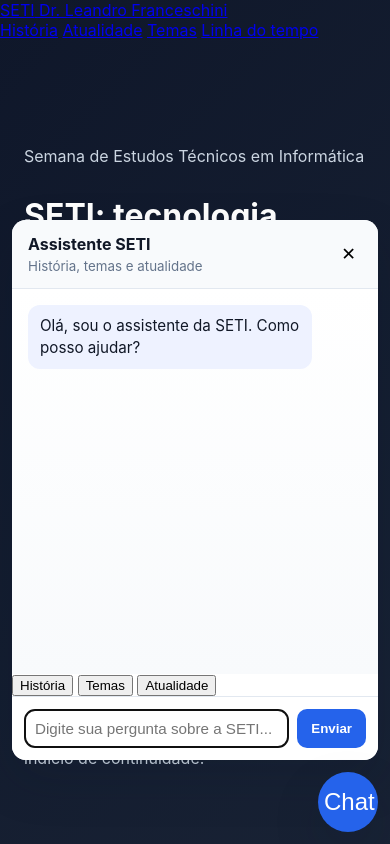
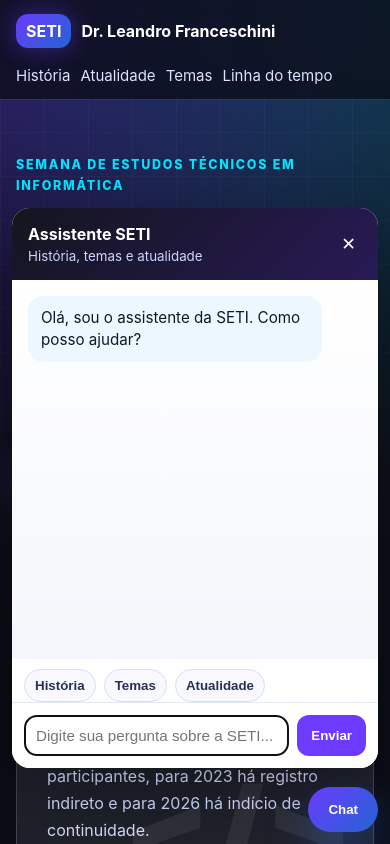
Before and after one commit to erick98728/TechStore, a website: page public/index.html in a window 390 px wide. Both pictures are taken after a click on the button "Perguntar ao assistente". Shown: the top 844 px of the page. Drawn offline with Linux system fonts and the light colour scheme.

Commit message:
Atualiza visual responsivo para SETI

```diff
--- a/public/styles.css
+++ b/public/styles.css
@@ -1,93 +1,380 @@
 :root {
-  --bg: #0f172a;
-  --surface: #ffffff;
-  --surface-soft: #f8fafc;
-  --text: #111827;
-  --text-light: #64748b;
-  --primary: #2563eb;
-  --primary-dark: #1d4ed8;
-  --border: #e2e8f0;
-  --shadow: 0 20px 50px rgba(15, 23, 42, 0.16);
+  --purple: #6c3bff;
+  --purple-soft: #b9a7ff;
+  --blue: #2364d2;
+  --cyan: #00e5ff;
+  --graphite: #14151f;
+  --dark: #0b0d17;
+  --white: #ffffff;
+  --muted: #aeb7d8;
+  --soft: #f4f6fb;
+  --card: rgba(255, 255, 255, 0.08);
+  --border: rgba(255, 255, 255, 0.16);
+  --shadow: 0 24px 70px rgba(0, 0, 0, 0.28);
 }
 
 * {
   box-sizing: border-box;
 }
 
+html {
+  scroll-behavior: smooth;
+}
+
 body {
   margin: 0;
   font-family: Inter, Segoe UI, Roboto, Arial, sans-serif;
-  background: linear-gradient(135deg, #0f172a 0%, #1e293b 40%, #334155 100%);
-  color: #fff;
+  background:
+    radial-gradient(circle at top left, rgba(108, 59, 255, 0.35), transparent 32rem),
+    radial-gradient(circle at top right, rgba(0, 229, 255, 0.22), transparent 30rem),
+    linear-gradient(135deg, #0b0d17 0%, #14151f 48%, #201245 100%);
+  color: var(--white);
   min-height: 100vh;
 }
 
+body::before {
+  content: "";
+  position: fixed;
+  inset: 0;
+  pointer-events: none;
+  background-image:
+    linear-gradient(rgba(255, 255, 255, 0.04) 1px, transparent 1px),
+    linear-gradient(90deg, rgba(255, 255, 255, 0.04) 1px, transparent 1px);
+  background-size: 44px 44px;
+  mask-image: linear-gradient(to bottom, black, transparent 78%);
+}
+
+.topbar {
+  position: sticky;
+  top: 0;
+  z-index: 20;
+  display: flex;
+  justify-content: space-between;
+  align-items: center;
+  gap: 18px;
+  padding: 16px clamp(18px, 5vw, 72px);
+  background: rgba(11, 13, 23, 0.76);
+  backdrop-filter: blur(18px);
+  border-bottom: 1px solid var(--border);
+}
+
+.logo {
+  color: var(--white);
+  text-decoration: none;
+  font-weight: 700;
+  display: flex;
+  align-items: center;
+  gap: 10px;
+}
+
+.logo span {
+  padding: 7px 10px;
+  border-radius: 12px;
+  background: linear-gradient(135deg, var(--purple), var(--blue));
+  box-shadow: 0 0 24px rgba(108, 59, 255, 0.45);
+}
+
+nav {
+  display: flex;
+  gap: 14px;
+  flex-wrap: wrap;
+}
+
+nav a {
+  color: #dbe3ff;
+  text-decoration: none;
+  font-size: 0.94rem;
+}
+
+nav a:hover {
+  color: var(--cyan);
+}
+
+.hero,
+.section,
+.stats {
+  width: min(1120px, calc(100% - 32px));
+  margin: 0 auto;
+}
+
 .hero {
-  min-height: 100vh;
+  min-height: 82vh;
   display: grid;
-  place-items: center;
+  grid-template-columns: 1.15fr 0.85fr;
+  align-items: center;
+  gap: clamp(24px, 5vw, 72px);
+  padding: 72px 0 34px;
+}
+
+.eyebrow {
+  margin: 0 0 12px;
+  color: var(--cyan);
+  text-transform: uppercase;
+  letter-spacing: 0.14em;
+  font-size: 0.78rem;
+  font-weight: 800;
+}
+
+h1,
+h2,
+h3,
+p {
+  margin-top: 0;
+}
+
+h1 {
+  font-size: clamp(2.4rem, 6vw, 5rem);
+  line-height: 0.96;
+  margin-bottom: 22px;
+  letter-spacing: -0.06em;
+}
+
+h2 {
+  font-size: clamp(1.8rem, 4vw, 3rem);
+  line-height: 1.05;
+  letter-spacing: -0.04em;
+}
+
+h3 {
+  margin-bottom: 10px;
+}
+
+p {
+  color: #d4dcff;
+  line-height: 1.7;
+}
+
+.hero-text > p:not(.eyebrow) {
+  font-size: 1.08rem;
+  max-width: 650px;
+}
+
+.actions {
+  display: flex;
+  gap: 12px;
+  flex-wrap: wrap;
+  margin-top: 26px;
+}
+
+.btn {
+  border: 0;
+  border-radius: 999px;
+  padding: 13px 18px;
+  color: var(--white);
+  font-weight: 800;
+  text-decoration: none;
+  cursor: pointer;
+  font-size: 0.96rem;
+}
+
+.btn.primary {
+  background: linear-gradient(135deg, var(--purple), var(--blue));
+  box-shadow: 0 14px 34px rgba(108, 59, 255, 0.35);
+}
+
+.btn.secondary {
+  background: rgba(255, 255, 255, 0.1);
+  border: 1px solid var(--border);
+}
+
+.hero-card,
+.panel,
+.cards article,
+.topic-grid article,
+.timeline article,
+.visual,
+.note,
+.stats article {
+  background: var(--card);
+  border: 1px solid var(--border);
+  box-shadow: var(--shadow);
+  backdrop-filter: blur(16px);
+}
+
+.hero-card {
+  position: relative;
+  overflow: hidden;
+  border-radius: 32px;
+  padding: 30px;
+}
+
+.hero-card::after {
+  content: "</>";
+  position: absolute;
+  right: 20px;
+  bottom: -22px;
+  color: rgba(255, 255, 255, 0.07);
+  font-size: 8rem;
+  font-weight: 900;
+}
+
+.tag {
+  display: inline-flex;
+  padding: 7px 12px;
+  border-radius: 999px;
+  background: rgba(0, 229, 255, 0.12);
+  color: var(--cyan);
+  font-size: 0.82rem;
+  font-weight: 800;
+  margin-bottom: 18px;
+}
+
+.stats {
+  display: grid;
+  grid-template-columns: repeat(3, 1fr);
+  gap: 16px;
+  margin-bottom: 54px;
+}
+
+.stats article {
+  border-radius: 22px;
+  padding: 22px;
+}
+
+.stats strong {
+  display: block;
+  color: var(--cyan);
+  font-size: 1.35rem;
+  margin-bottom: 8px;
+}
+
+.stats span {
+  color: #d9def7;
+}
+
+.section {
+  padding: 72px 0;
+}
+
+.split,
+.visual {
+  display: grid;
+  grid-template-columns: 0.8fr 1.2fr;
+  gap: clamp(24px, 5vw, 60px);
+  align-items: start;
+}
+
+.panel,
+.note {
+  border-radius: 28px;
+  padding: 28px;
+}
+
+.section-title {
+  max-width: 760px;
+  margin-bottom: 28px;
+}
+
+.cards {
+  display: grid;
+  grid-template-columns: repeat(3, 1fr);
+  gap: 18px;
+}
+
+.cards article,
+.topic-grid article,
+.timeline article {
+  border-radius: 24px;
   padding: 24px;
 }
 
-.container {
-  max-width: 680px;
-  text-align: center;
+.cards span {
+  display: inline-grid;
+  place-items: center;
+  width: 42px;
+  height: 42px;
+  border-radius: 14px;
+  color: var(--cyan);
+  background: rgba(0, 229, 255, 0.12);
+  font-size: 1.3rem;
+  margin-bottom: 16px;
 }
 
-h1 {
-  font-size: clamp(2rem, 4vw, 3.25rem);
-  margin-bottom: 12px;
+.topic-grid {
+  display: grid;
+  grid-template-columns: repeat(3, 1fr);
+  gap: 18px;
 }
 
-p {
-  color: #cbd5e1;
-  line-height: 1.6;
-  margin-bottom: 24px;
+.topic-grid b {
+  display: inline-block;
+  color: var(--cyan);
+  margin-bottom: 14px;
+  font-size: 0.85rem;
+  letter-spacing: 0.12em;
 }
 
-.cta {
-  background: var(--primary);
-  color: #fff;
-  border: 0;
-  border-radius: 999px;
-  padding: 12px 22px;
-  cursor: pointer;
-  font-weight: 600;
+.timeline {
+  display: grid;
+  gap: 16px;
 }
 
-.cta:hover {
-  background: var(--primary-dark);
+.timeline article {
+  border-left: 4px solid var(--cyan);
+}
+
+.timeline strong {
+  color: var(--purple-soft);
+}
+
+.visual {
+  border-radius: 30px;
+  padding: 30px;
+}
+
+.palette {
+  display: grid;
+  grid-template-columns: repeat(5, minmax(0, 1fr));
+  gap: 12px;
+}
+
+.palette span {
+  min-height: 98px;
+  border-radius: 18px;
+  padding: 12px;
+  display: flex;
+  align-items: end;
+  justify-content: center;
+  background: var(--color);
+  color: #fff;
+  font-weight: 800;
+  box-shadow: inset 0 0 0 1px rgba(255, 255, 255, 0.25);
+  text-shadow: 0 1px 8px rgba(0, 0, 0, 0.45);
+}
+
+.note {
+  margin-bottom: 80px;
+  border-color: rgba(0, 229, 255, 0.35);
 }
 
 .chat-toggle {
   position: fixed;
   right: 20px;
   bottom: 20px;
-  width: 60px;
-  height: 60px;
   border: 0;
-  border-radius: 50%;
-  background: var(--primary);
+  border-radius: 999px;
+  background: linear-gradient(135deg, var(--purple), var(--blue));
   color: #fff;
-  font-size: 1.5rem;
+  padding: 15px 20px;
   cursor: pointer;
-  box-shadow: var(--shadow);
+  box-shadow: 0 18px 45px rgba(35, 100, 210, 0.42);
+  font-weight: 900;
   z-index: 1001;
 }
 
 .chat-widget {
   position: fixed;
   right: 20px;
-  bottom: 90px;
-  width: min(380px, calc(100vw - 24px));
-  height: min(540px, calc(100vh - 120px));
-  background: var(--surface);
-  color: var(--text);
-  border-radius: 16px;
+  bottom: 86px;
+  width: min(390px, calc(100vw - 24px));
+  height: min(560px, calc(100vh - 112px));
+  background: #fff;
+  color: #111827;
+  border-radius: 22px;
   overflow: hidden;
   box-shadow: var(--shadow);
   display: grid;
-  grid-template-rows: auto 1fr auto;
+  grid-template-rows: auto 1fr auto auto;
   z-index: 1000;
 }
 
@@ -96,23 +383,25 @@ p {
 }
 
 .chat-header {
-  padding: 14px 16px;
-  background: var(--surface-soft);
-  border-bottom: 1px solid var(--border);
+  padding: 16px;
+  background: linear-gradient(135deg, var(--graphite), #281a55);
+  color: #fff;
   display: flex;
   justify-content: space-between;
+  gap: 12px;
   align-items: center;
 }
 
 .chat-header small {
   display: block;
-  color: var(--text-light);
+  color: #cdd6ff;
   margin-top: 4px;
 }
 
 .chat-close {
   background: transparent;
   border: 0;
+  color: #fff;
   font-size: 1.1rem;
   cursor: pointer;
 }
@@ -120,13 +409,13 @@ p {
 .chat-messages {
   padding: 16px;
   overflow-y: auto;
-  background: linear-gradient(180deg, #fff 0%, #f8fafc 100%);
+  background: linear-gradient(180deg, #fff 0%, #f4f6fb 100%);
 }
 
 .message {
-  max-width: 85%;
-  padding: 10px 12px;
-  border-radius: 12px;
+  max-width: 88%;
+  padding: 11px 13px;
+  border-radius: 15px;
   line-height: 1.45;
   font-size: 0.95rem;
   margin-bottom: 10px;
@@ -135,11 +424,29 @@ p {
 
 .message.user {
   margin-left: auto;
-  background: #dbeafe;
+  background: #e5deff;
 }
 
 .message.bot {
-  background: #eef2ff;
+  background: #edf7ff;
+}
+
+.quick-actions {
+  display: flex;
+  gap: 8px;
+  padding: 10px 12px 0;
+  background: #fff;
+  flex-wrap: wrap;
+}
+
+.quick-actions button {
+  border: 1px solid #d9def0;
+  background: #f8f9ff;
+  border-radius: 999px;
+  padding: 8px 10px;
+  cursor: pointer;
+  color: #263154;
+  font-weight: 700;
 }
 
 .chat-form {
@@ -147,32 +454,73 @@ p {
   grid-template-columns: 1fr auto;
   gap: 8px;
   padding: 12px;
-  border-top: 1px solid var(--border);
+  border-top: 1px solid #e2e8f0;
   background: #fff;
 }
 
 .chat-form input {
-  border: 1px solid var(--border);
-  border-radius: 10px;
-  padding: 10px;
+  border: 1px solid #d9def0;
+  border-radius: 12px;
+  padding: 11px;
   font-size: 0.95rem;
 }
 
 .chat-form button {
   border: 0;
-  border-radius: 10px;
-  padding: 10px 14px;
-  background: var(--primary);
+  border-radius: 12px;
+  padding: 11px 14px;
+  background: var(--purple);
   color: #fff;
-  font-weight: 600;
+  font-weight: 800;
   cursor: pointer;
 }
 
+@media (max-width: 860px) {
+  .topbar {
+    align-items: flex-start;
+    flex-direction: column;
+  }
+
+  .hero,
+  .split,
+  .visual,
+  .cards,
+  .topic-grid,
+  .stats {
+    grid-template-columns: 1fr;
+  }
+
+  .hero {
+    min-height: auto;
+    padding-top: 54px;
+  }
+
+  .palette {
+    grid-template-columns: repeat(2, 1fr);
+  }
+}
+
 @media (max-width: 520px) {
+  .topbar {
+    padding: 14px 16px;
+  }
+
+  nav {
+    gap: 10px;
+  }
+
+  h1 {
+    font-size: 2.25rem;
+  }
+
+  .section {
+    padding: 48px 0;
+  }
+
   .chat-widget {
     right: 12px;
-    bottom: 84px;
-    border-radius: 14px;
+    bottom: 76px;
+    border-radius: 18px;
   }
 
   .chat-toggle {
```
